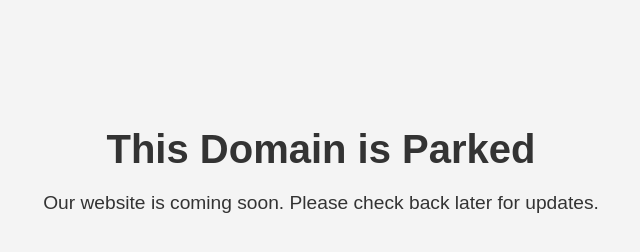
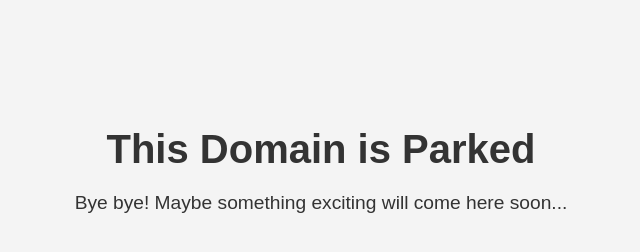
Before and after one commit to Sebsebzen/parkingpage, a plain HTML site: page index.html in a window 1280 px wide. Shown: the whole page, without its empty margins (319-959 px from the left). Drawn offline with Linux system fonts and the light colour scheme.

Commit message:
Update index.html

```diff
--- a/index.html
+++ b/index.html
@@ -29,7 +29,7 @@
 <body>
   <div class="container">
     <h1>This Domain is Parked</h1>
-    <p>Our website is coming soon. Please check back later for updates.</p>
+    <p>Bye bye! Maybe something exciting will come here soon...</p>
   </div>
 </body>
 </html>
```
